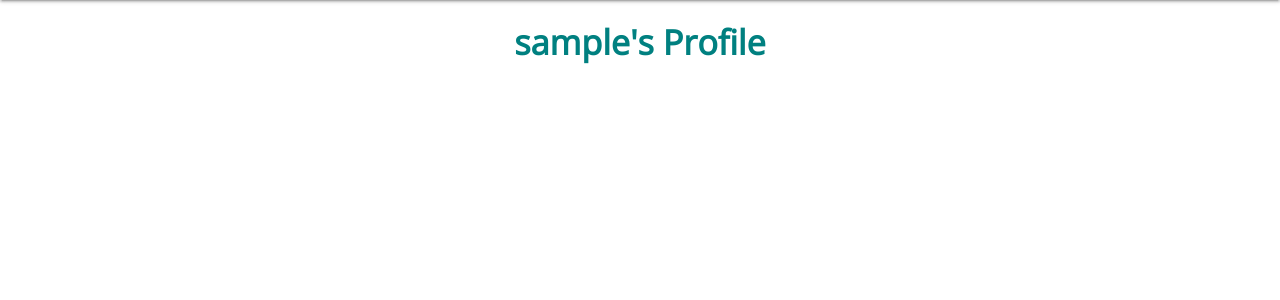
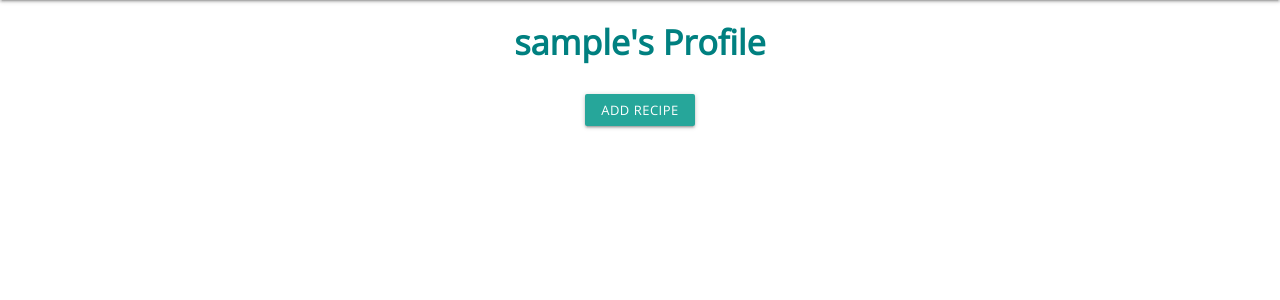
Before and after one commit to upeshp/MS3_EasyDinner, a Flask app: page /profile/1 in a window 1280 px wide. Shown: the part 64-364 px from the top of the page. Run offline with Flask 2, Linux system fonts and the light colour scheme; the visitor is signed in with stand-in values (Sample User, id 1); a database or web service that is not in the repository returns one stand-in record (values such as "Sample title"); some libraries are stand-ins or nearby versions.

Commit message:
Feat: added add recipe button to profile page

```diff
--- a/templates/profile.html
+++ b/templates/profile.html
@@ -8,6 +8,16 @@
                     {{ username }}'s Profile
                 </h4>
             <!-- </div> -->
+        </div>
+    </div>
+
+    <div class="row">
+        <div class="col s4">
+        </div>
+        <div class="col s4 center-align">
+            <a href="{{ url_for('add_recipe') }}" class="btn-small">Add Recipe</a>
+        </div>
+        <div class="col s4">
         </div>
     </div>
 
@@ -23,7 +33,7 @@
             <div class="card-action">
                 <a href="{{ url_for('edit_recipe', recipe_id=recipe._id) }}" class="btn-small">Edit</a>
                 <a href="{{ url_for('delete_recipe', recipe_id=recipe._id) }}" class="btn-small tooltipped" data-position="bottom"
-                    data-tooltip="Check before deleting!">Delete</a>
+                    data-tooltip="Make sure you want to delete before hitting the button!">Delete</a>
             </div>
         </div>
         {% endfor %}
```
